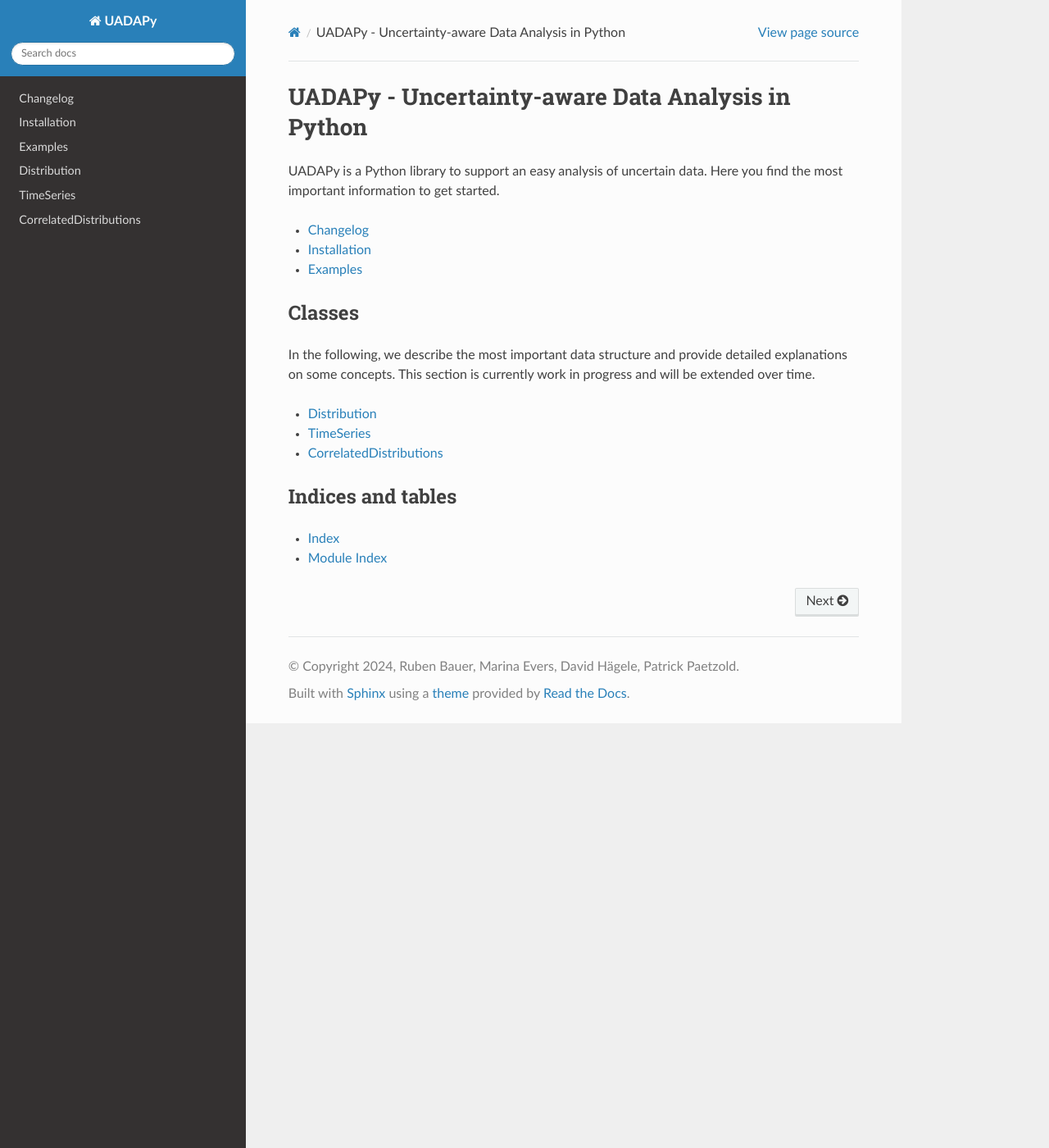
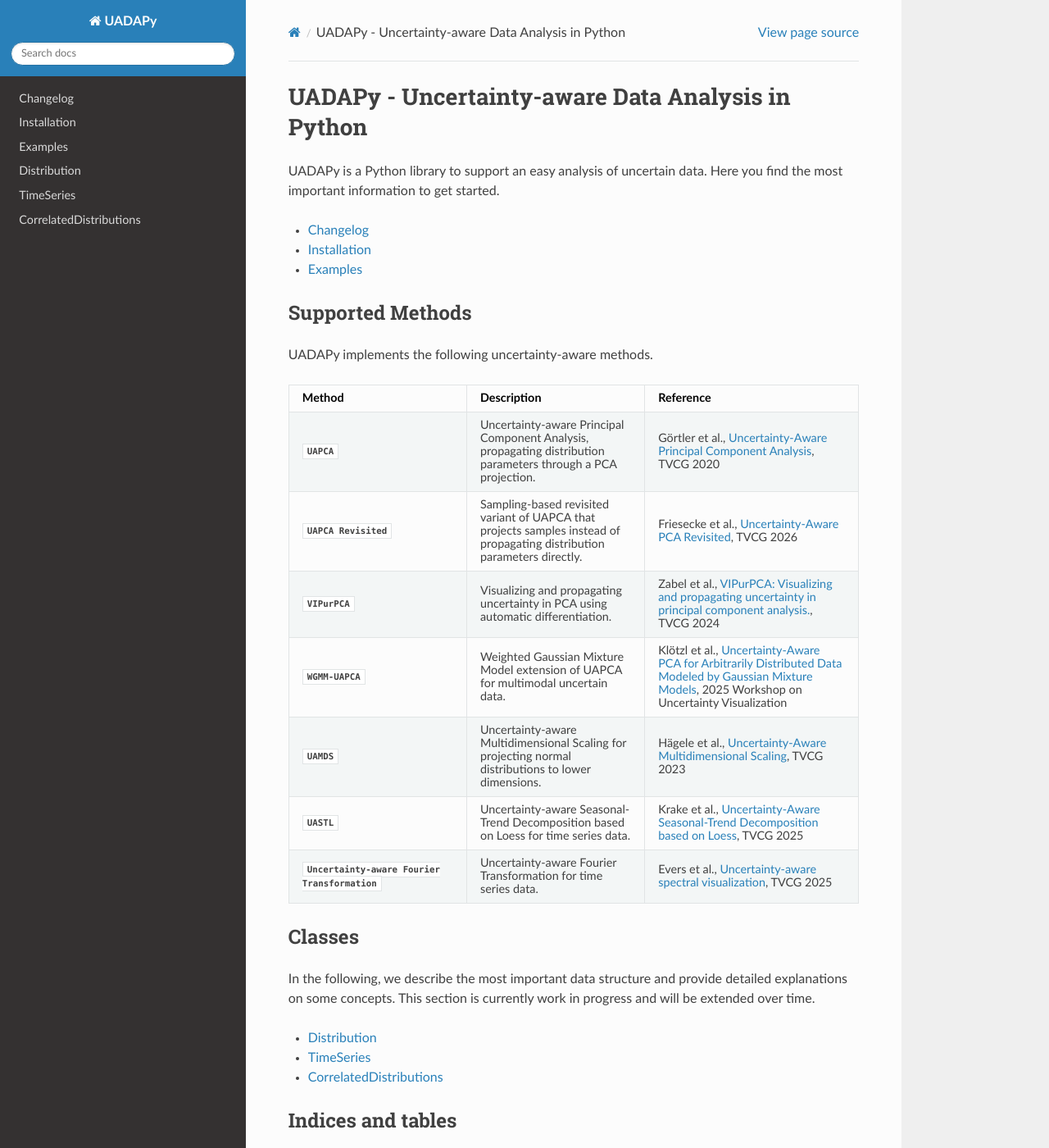
Before and after one commit to UniStuttgart-VISUS/uadapy, a Sphinx documentation site: the page built from docs/index.rst, in a window 1280 px wide and 1400 px high. Shown: the whole window at 82% size. Built offline with Sphinx 7.4.7 and the Read the Docs theme 3.1.0, drawn with Linux system fonts in a browser that asks for light colours.

Commit message:
Add references to documentation (#65)

```diff
--- /dev/null
+++ b/docs/_static/custom.css
@@ -0,0 +1,15 @@
+.wy-table-responsive table td,
+.wy-table-responsive table th {
+    white-space: normal !important;
+    word-wrap: break-word !important;
+    word-break: break-word !important;
+}
+
+.wy-table-responsive {
+    overflow: visible !important;
+}
+
+table.docutils {
+    width: 100% !important;
+    table-layout: fixed !important;
+}
--- a/docs/conf.py
+++ b/docs/conf.py
@@ -32,3 +32,6 @@
 
 html_theme = 'sphinx_rtd_theme'
 html_static_path = ['_static']
+html_css_files = [
+    'custom.css',
+]
--- a/docs/index.rst
+++ b/docs/index.rst
@@ -10,6 +10,39 @@
    changelog.rst
    installation.rst
    examples.rst
+
+Supported Methods
+=================
+UADAPy implements the following uncertainty-aware methods.
+
+.. list-table::
+   :header-rows: 1
+   :widths: 25 25 30
+
+   * - Method
+     - Description
+     - Reference
+   * - :mod:`UAPCA <uadapy.dr.uapca>`
+     - Uncertainty-aware Principal Component Analysis, propagating distribution parameters through a PCA projection.
+     - Görtler et al., `Uncertainty-Aware Principal Component Analysis <https://doi.org/10.1109/TVCG.2019.2934812>`_, TVCG 2020
+   * - :mod:`UAPCA Revisited <uadapy.dr.uapca_revisited>`
+     - Sampling-based revisited variant of UAPCA that projects samples instead of propagating distribution parameters directly.
+     - Friesecke et al., `Uncertainty-Aware PCA Revisited <https://doi.org/10.1109/TVCG.2025.3633868>`_, TVCG 2026
+   * - :mod:`VIPurPCA <uadapy.dr.vipurpca>`
+     - Visualizing and propagating uncertainty in PCA using automatic differentiation.
+     - Zabel et al., `VIPurPCA: Visualizing and propagating uncertainty in principal component analysis. <https://doi.org/10.1109/TVCG.2023.3345532>`_, TVCG 2024
+   * - :mod:`WGMM-UAPCA <uadapy.dr.wgmm_uapca>`
+     - Weighted Gaussian Mixture Model extension of UAPCA for multimodal uncertain data.
+     - Klötzl et al., `Uncertainty-Aware PCA for Arbitrarily Distributed Data Modeled by Gaussian Mixture Models <https://doi.org/10.1109/UncertaintyVisualization68947.2025.00010>`_, 2025 Workshop on Uncertainty Visualization
+   * - :mod:`UAMDS <uadapy.dr.uamds>`
+     - Uncertainty-aware Multidimensional Scaling for projecting normal distributions to lower dimensions.
+     - Hägele et al., `Uncertainty-Aware Multidimensional Scaling <https://doi.org/10.1109/TVCG.2022.3209420>`_, TVCG 2023
+   * - :mod:`UASTL <uadapy.temporal.uastl>`
+     - Uncertainty-aware Seasonal-Trend Decomposition based on Loess for time series data.
+     - Krake et al., `Uncertainty-Aware Seasonal-Trend Decomposition based on Loess <https://doi.org/10.1109/TVCG.2024.3364388>`_, TVCG 2025
+   * - :mod:`Uncertainty-aware Fourier Transformation <uadapy.temporal.spectralAnalysis>`
+     - Uncertainty-aware Fourier Transformation for time series data.
+     - Evers et al., `Uncertainty-aware spectral visualization <https://doi.org/10.1109/TVCG.2025.3542898>`_, TVCG 2025
 
 Classes
 =======
```
Also changed, not shown: README.md (+1 -0 lines), 1 other file.
